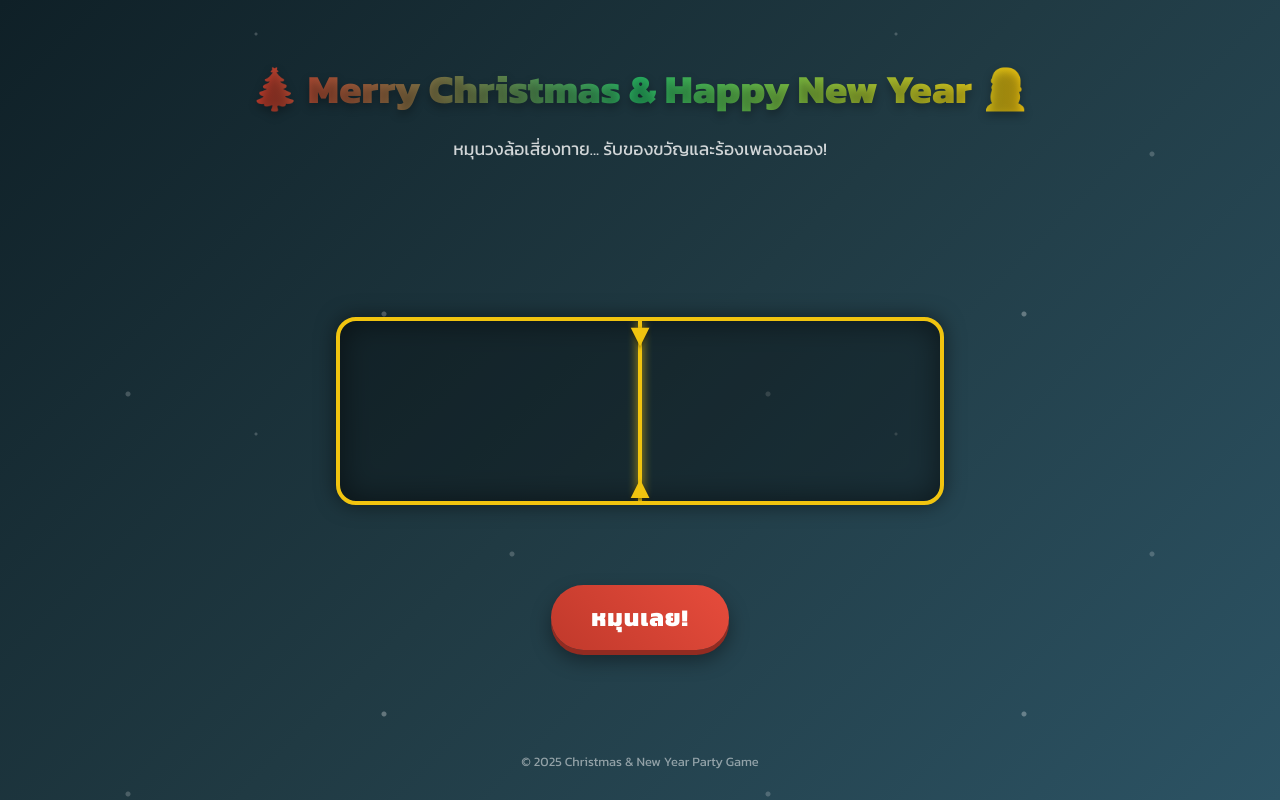
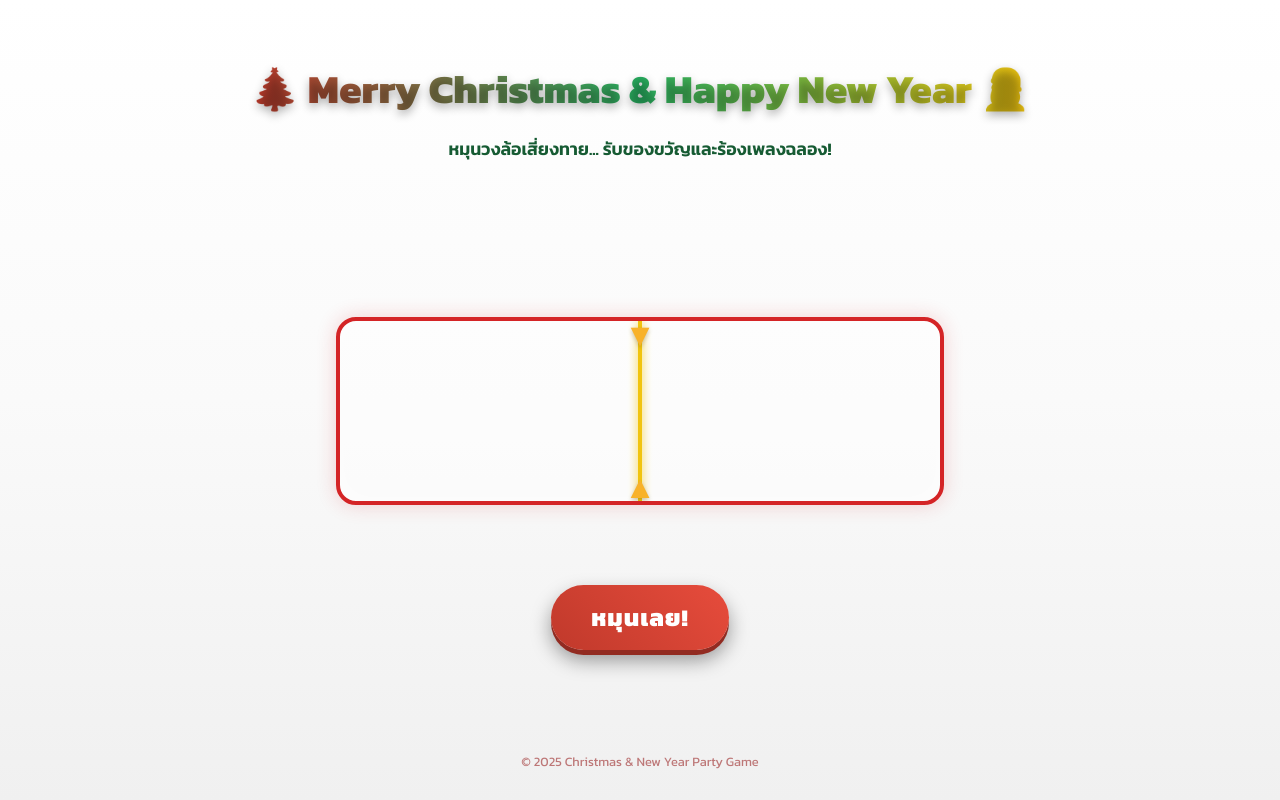
Before and after one commit to Malztt/patyyyyy, a React (Vite) app: page / in a window 1280 px wide. Built offline with nearby package versions, Linux system fonts and the light colour scheme.

Commit message:
Update: White/Red Christmas theme and fix modal crash

```diff
--- a/src/App.css
+++ b/src/App.css
@@ -1,14 +1,14 @@
 @import url('https://fonts.googleapis.com/css2?family=Kanit:wght@300;400;600;800&display=swap');
 
 :root {
-  --primary: #C0392B;
-  /* Christmas Red */
-  --secondary: #27AE60;
+  --primary: #D42426;
+  /* Santa Red */
+  --secondary: #165B33;
   /* Christmas Green */
-  --accent: #F1C40F;
+  --accent: #F8B229;
   /* Gold */
-  --bg-gradient: linear-gradient(135deg, #0F2027 0%, #203A43 50%, #2C5364 100%);
-  /* Snowy Night */
+  --bg-gradient: linear-gradient(180deg, #FFFFFF 0%, #FAFAFA 50%, #F0F0F0 100%);
+  /* Snow White */
 }
 
 body {
@@ -17,7 +17,8 @@ body {
   font-family: 'Kanit', sans-serif;
   box-sizing: border-box;
   background: var(--bg-gradient);
-  color: white;
+  color: #8B0000;
+  /* Dark Red Text */
   min-height: 100vh;
   overflow-x: hidden;
 }
@@ -36,14 +37,11 @@ body {
   position: fixed;
   top: 0;
   left: 0;
-  width: 100%;
-  height: 100%;
-  z-index: -1;
   background-image:
-    radial-gradient(circle at 20% 30%, rgba(255, 255, 255, 0.2) 2px, transparent 3px),
-    radial-gradient(circle at 80% 70%, rgba(255, 255, 255, 0.2) 2px, transparent 3px),
-    radial-gradient(circle at 40% 40%, rgba(255, 255, 255, 0.2) 1px, transparent 2px),
-    radial-gradient(circle at 60% 10%, rgba(255, 255, 255, 0.3) 2px, transparent 3px);
+    radial-gradient(circle at 20% 30%, rgba(212, 36, 38, 0.1) 2px, transparent 3px),
+    radial-gradient(circle at 80% 70%, rgba(22, 91, 51, 0.1) 2px, transparent 3px),
+    radial-gradient(circle at 40% 40%, rgba(248, 178, 41, 0.2) 1px, transparent 2px),
+    radial-gradient(circle at 60% 10%, rgba(212, 36, 38, 0.1) 2px, transparent 3px);
   background-size: 50% 50%;
   animation: snow 10s linear infinite;
 }
@@ -74,7 +72,9 @@ body {
 
 .header p {
   font-size: 1.1rem;
-  color: rgba(255, 255, 255, 0.8);
+  color: #165B33;
+  /* Green text */
+  font-weight: 600;
 }
 
 .game-area {
--- a/src/components/HorizontalSpinner.css
+++ b/src/components/HorizontalSpinner.css
@@ -4,10 +4,10 @@
     max-width: 800px;
     height: 180px;
     overflow: hidden;
-    background: rgba(0, 0, 0, 0.3);
+    background: rgba(255, 255, 255, 0.4);
     border-radius: 20px;
-    border: 4px solid #F1C40F;
-    box-shadow: 0 0 20px rgba(0, 0, 0, 0.5), inset 0 0 30px rgba(0, 0, 0, 0.5);
+    border: 4px solid #D42426;
+    box-shadow: 0 0 20px rgba(212, 36, 38, 0.2), inset 0 0 30px rgba(255, 255, 255, 0.5);
     display: flex;
     align-items: center;
     margin: 2rem 0;
@@ -23,8 +23,8 @@
 .spinner-item {
     min-width: 160px;
     height: 120px;
-    background: linear-gradient(135deg, #C0392B, #922B21);
-    border: 2px solid #F1C40F;
+    background: linear-gradient(135deg, #D42426, #B01E20);
+    border: 2px solid white;
     border-radius: 15px;
     display: flex;
     justify-content: center;
@@ -33,13 +33,15 @@
     font-size: 1.2rem;
     font-weight: bold;
     text-align: center;
-    box-shadow: 0 5px 15px rgba(0, 0, 0, 0.3);
+    box-shadow: 0 5px 15px rgba(212, 36, 38, 0.3);
     user-select: none;
     padding: 10px;
 }
 
 .spinner-item:nth-child(even) {
-    background: linear-gradient(135deg, #27AE60, #1E8449);
+    background: linear-gradient(135deg, #FFFFFF, #F0F0F0);
+    color: #D42426;
+    border: 2px solid #D42426;
 }
 
 .spinner-marker {
@@ -60,9 +62,9 @@
     top: -10px;
     left: 50%;
     transform: translateX(-50%);
-    color: #F1C40F;
+    color: #F8B229;
     font-size: 2rem;
-    text-shadow: 0 2px 4px rgba(0, 0, 0, 0.5);
+    text-shadow: 0 2px 4px rgba(0, 0, 0, 0.2);
 }
 
 .spinner-marker::after {
@@ -71,9 +73,9 @@
     bottom: -10px;
     left: 50%;
     transform: translateX(-50%);
-    color: #F1C40F;
+    color: #F8B229;
     font-size: 2rem;
-    text-shadow: 0 2px 4px rgba(0, 0, 0, 0.5);
+    text-shadow: 0 2px 4px rgba(0, 0, 0, 0.2);
 }
 
 .spinner-empty {
@@ -81,5 +83,5 @@
     text-align: center;
     font-size: 2rem;
     font-weight: bold;
-    color: white;
+    color: #D42426;
 }
```
